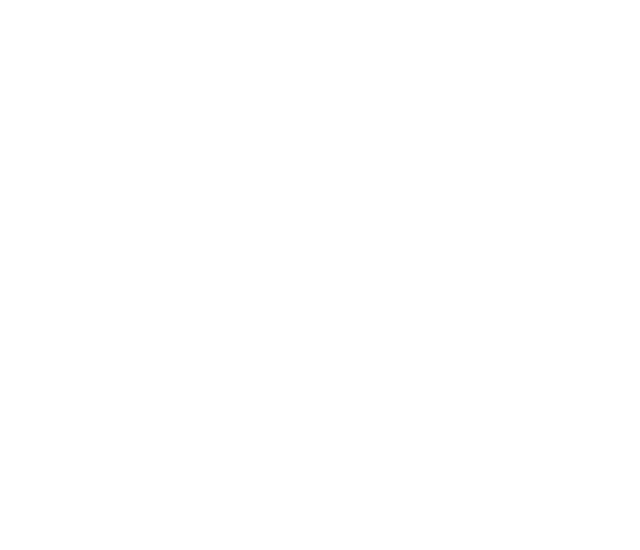
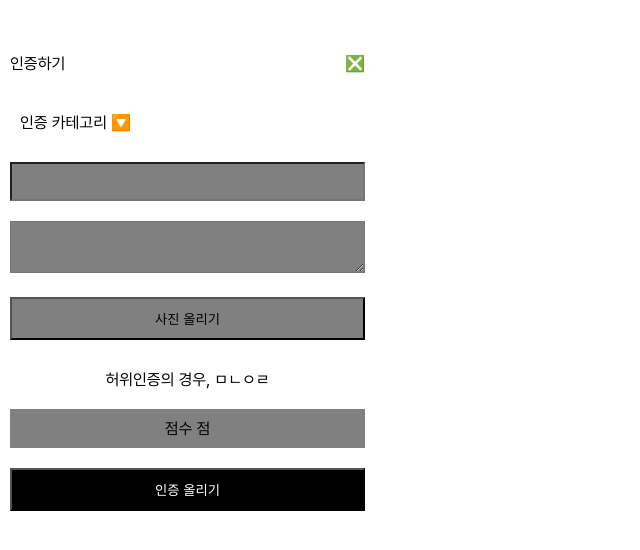
Before and after one commit to KUKATHON/BRAVEGUYS_FE, a React (Vite) app: page /upload in a window 1280 px wide. Before the commit this address had no page. Shown: the top 550 px of the page, without its empty margins (0-640 px from the left). Built offline with nearby package versions, Linux system fonts and the light colour scheme.

Commit message:
fix: 충돌 해결

```diff
--- a/src/App.jsx
+++ b/src/App.jsx
@@ -8,6 +8,8 @@ import LoginPage from './pages/LoginPage';
 import RegisterPage from './pages/RegisterPage';
 import ProloguePage from './pages/ProloguePage';
 import MainPage from './pages/MainPage';
+import CommunityPage from './pages/CommunityPage';
+import UploadPage from './pages/UploadPage';
 
 function App() {
   return (
@@ -20,6 +22,8 @@ function App() {
           <Route path="/login" element={<LoginPage />}></Route>
           <Route path="/prologue" element={<ProloguePage />}></Route>
           <Route path="/main" element={<MainPage />}></Route>
+          <Route path="/community" element={<CommunityPage />}></Route>
+          <Route path="/upload" element={<UploadPage />}></Route>
         </Routes>
       </div>
  )
--- a/src/components/Mypost.jsx
+++ b/src/components/Mypost.jsx
@@ -1,6 +1,8 @@
 import React, {useState, useEffect} from 'react'
 import Titletoggle from './Titletoggle'
 import styled from 'styled-components';
+import { categoryState } from '../assets/atom';
+
 function Mypost() {
   const [myPost, setMyPost] = useState([
     {title:"제목1", user:"사용자1", contents:"1 내용입니다.", category: "용기내챌린지", imgUrl:"url_here"},
@@ -12,8 +14,9 @@ function Mypost() {
   ])
   const [selectedPostFilter, setSelectedPostFilter] = useState("최신순");
   const [unselectedPostFilter, setUnselectedPostFilter] = useState("카테고리순")
+  const [selectedCategory, setSelectedCategory] = useState("용기내챌린지")
   const postFilter = ["최신순", "카테고리순"]
-
+  const category = ["용기내챌린지", "플로깅", "비건라이프", "분리배출", "친환경물품"]
 
   useEffect(() => {
     setUnselectedPostFilter(postFilter.filter((item)=>item!=selectedPostFilter))
@@ -51,6 +54,7 @@ function Mypost() {
     <div>
         <MypostItem>
         <div id="mypost-wrapper">
+
             <div id="mypost-info">
                 <div>오늘의 인증횟수 {myPost.length}회</div>
                 <div onClick={()=>showDropDown()}>
@@ -58,19 +62,26 @@ function Mypost() {
                     <div onClick={()=>hideDropDown()}> {unselectedPostFilter}</div>
                 </div>
             </div>
-            {}
             <div id="mypost-img">
-                {(selectedPostFilter==="커뮤니티")?
+                {(selectedPostFilter=="최신순")?
                 myPost.map((item, idx)=>(
                     <div key={idx} id="imgitem">
                         <img src={item.imgUrl}/>
                     </div>
                 )):
-                myPost.map((item, idx)=>(
+                <>
+                <div id="navbar-category">
+                {category.map((item, idx)=>(
+                    <button key={idx} onClick={()=>setSelectedCategory(item)} style={selectedCategory===item?{"color":"blue", "borderBottom":"1px solid black"}:{color:"black"}}>{item}</button>
+                ))}
+                </div>
+                {myPost.map((item, idx)=>(
+                    item.category===selectedCategory?
                     <div key={idx} id="imgitem">
                         <img src={item.imgUrl}/>
-                    </div>
-                ))
+                    </div>:""
+                ))}
+                </>
                 }
             </div>
         </div>
--- a/src/components/Post.jsx
+++ b/src/components/Post.jsx
@@ -64,7 +64,6 @@ function Post() {
    const [selectedCategory, setSelectedCategory] = useRecoilState(categoryState)
    const category = ["용기내챌린지", "플로깅", "비건라이프", "분리배출", "친환경물품"]
 
-
   return (
     <div>
         <Category>
--- /dev/null
+++ b/src/components/Upload.jsx
@@ -0,0 +1,77 @@
+import React, {useState} from 'react'
+import styled  from 'styled-components'
+
+export default function Upload() {
+  const [category, setCategory] = useState("인증 카테고리 🔽")
+  const Topbar = styled.div`
+    #topbar-wrapper{
+        display: flex;
+        justify-content: space-between;
+        padding: 10px;
+    }
+  `
+  const Contents = styled.div`
+    #contents-wrapper{
+        padding: 10px;
+        text-align: center;
+    }
+
+    #contents-wrapper > *{
+        width: 100%;
+        margin: 10px 0;
+        padding: 10px;
+        box-sizing: border-box;
+    }
+
+    #contents-category{
+        text-align: left;
+    }
+
+    #contents-title{
+        background-color: grey;
+    }
+
+    #contents-message{
+        background-color: grey;
+    }
+
+    #contents-pic{
+        background-color: grey;
+    }
+
+    #contents-warning{
+        padding: 10px 0;
+    }
+
+    #contents-score{
+        background-color: grey;
+    }
+
+    #contents-upload{
+        background-color: black;
+        color: white;
+    }
+  `
+
+  return (
+    <div>
+        <Topbar>
+            <div id="topbar-wrapper">
+                <div>인증하기</div>
+                <div>❎</div>
+            </div>
+        </Topbar>
+        <Contents>
+            <div id="contents-wrapper">
+                <div id="contents-category" placeholder="오늘의 인증 제목을 입력해주세요">{category}</div>
+                <input id="contents-title" type="text"></input>
+                <textarea id="contents-message"></textarea>
+                <button id="contents-pic">사진 올리기</button>
+                <div id="contents-warning">허위인증의 경우, ㅁㄴㅇㄹ</div>
+                <div id="contents-score">점수 {}점</div>
+                <button id="contents-upload">인증 올리기</button>
+            </div>
+        </Contents>
+    </div>
+  )
+}
--- a/src/global/GlobalStyle.jsx
+++ b/src/global/GlobalStyle.jsx
@@ -21,6 +21,28 @@ const GlobalStyle = createGlobalStyle`
     border-width: none;
     border-radius: 8px;
   }
+
+  :root{
+    --blue-100: #eef4ff;
+    --blue-200: #e5eeff;
+    --blue-300: #cadcff;
+    --blue-400: #548dff;
+    --blue-500: #4c7fe6;
+    --blue-600: #4371cc;
+    --blue-700: #3f6abf
+    --blue-800: #325599;
+    --blue-900: #263f73;
+    --gray-50: #f4f5f6;
+    --gray-100: #dedee2;
+    --gray-200: #cecfd5;
+    --gray-300: #b8b9c1;
+    --gray-400: #aaabb5;
+    --gray-500: #9596a3;
+    --gray-600: #888994;
+    --gray-700: #6a6b74;
+    --gray-800: #52535a;
+    --gray-900: #3f3f44;
+  }
 `;
 
 export default GlobalStyle;
--- /dev/null
+++ b/src/pages/UploadPage.jsx
@@ -0,0 +1,10 @@
+import React from 'react'
+import Upload from '../components/Upload'
+
+function UploadPage() {
+  return (
+    <Upload></Upload>
+  )
+}
+
+export default UploadPage
```
Also changed, not shown: src/pages/CommunityPage.jsx (renamed from src/pages/Community.jsx).
